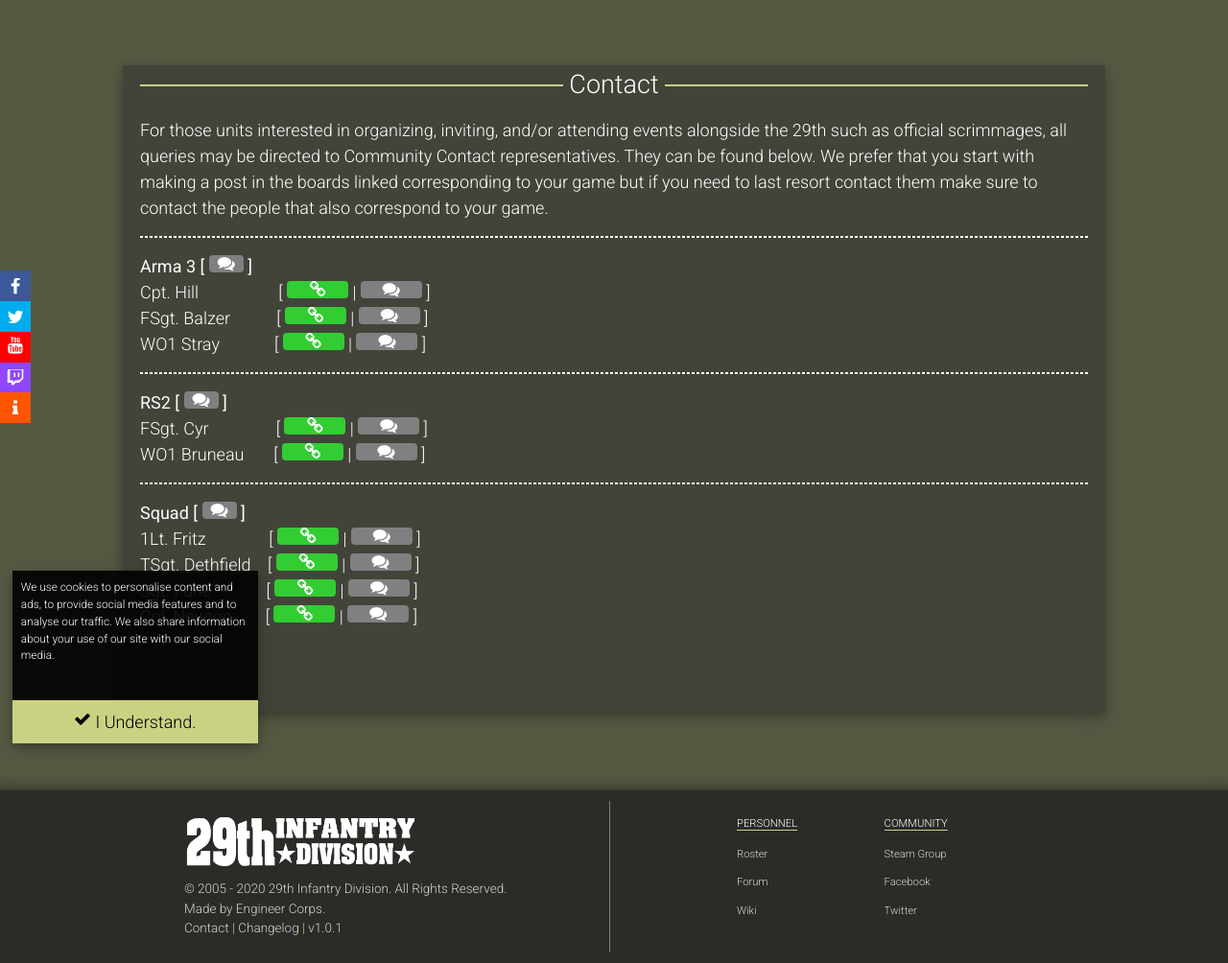
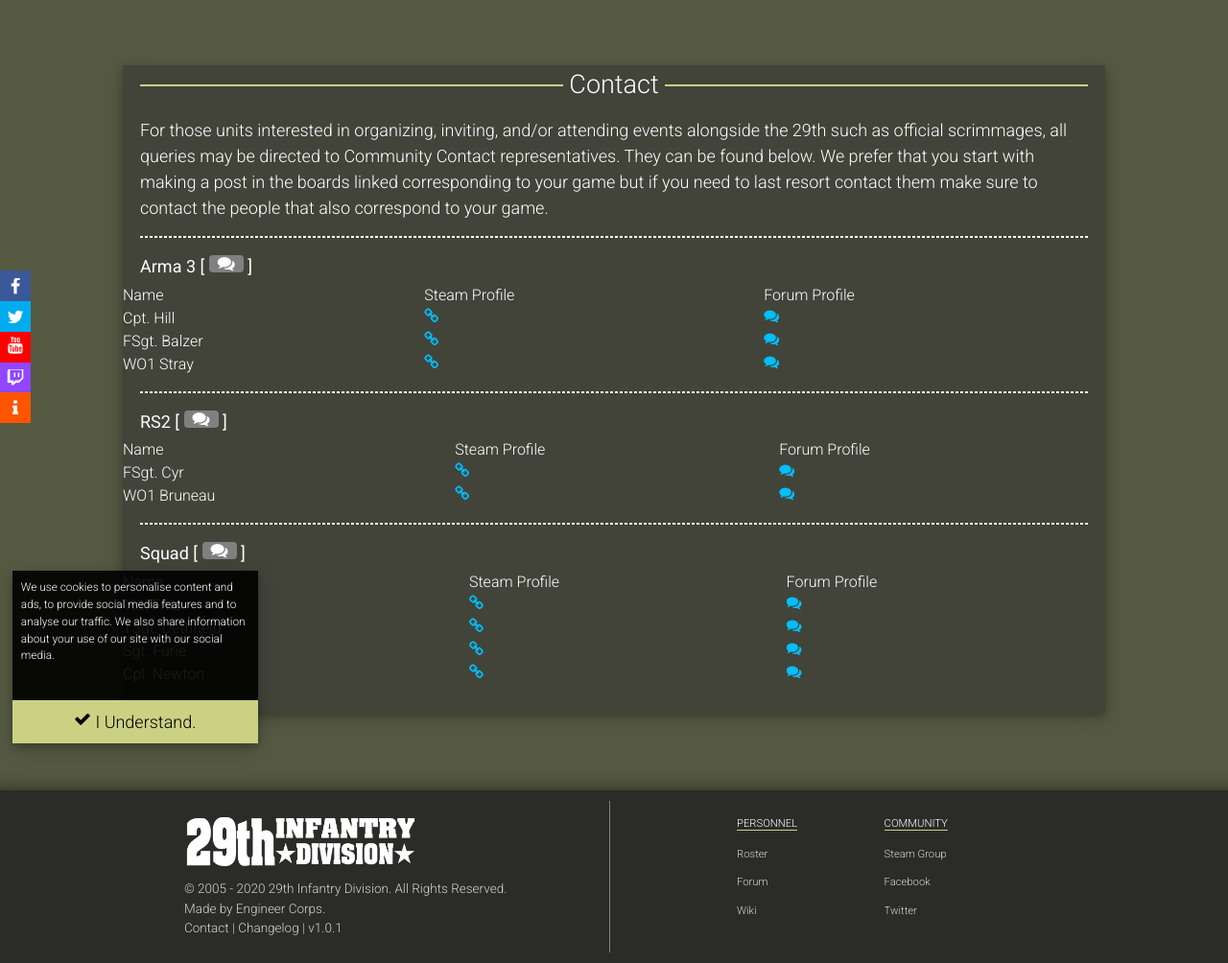
Before and after one commit to Xegion/29th.github.io, a Jekyll site: the page built from contact.html, in a window 1280 px wide, cut to the strip 112-1116 px from the top of the page. Shown: the whole strip at 96% size. Built offline with Jekyll 4.4.1, drawn with Linux system fonts in a browser that asks for light colours.

Commit message:
Add files via upload

```diff
--- a/contact.html
+++ b/contact.html
@@ -15,29 +15,76 @@ title: Contact
 		MSgt. Conrad&nbsp;&nbsp;&nbsp;&nbsp;&nbsp;&nbsp;&nbsp;&nbsp;&nbsp;<a href="https://steamcommunity.com/id/VulgarPlatypus/" target="_blank"><span class="fa fa-link steam-contact" title="Steam"></span></a> | <a href="https://forums.29th.org/profile/44/MSgt.%20Conrad" target="_blank"><span class="fa fa-comments profile-contact" title="Profile"></span></a>-->
 		<hr id="about_rules_divider_two">
 		<p class="cl-text-other">
-			<b>Arma 3 [ <a href="https://forums.29th.org/categories/%5Bpublic-relations%5D-arma-3" target="_blank"><span class="fa fa-comments board-contact" title="Board"></span></a> ]</b>
-			<br>
-			Cpt. Hill&nbsp;&nbsp;&nbsp;&nbsp;&nbsp;&nbsp;&nbsp;&nbsp;&nbsp;&nbsp;&nbsp;&nbsp;&nbsp;&nbsp;&nbsp;&nbsp;&nbsp;&nbsp;&nbsp;[ <a href="https://steamcommunity.com/id/rellikplug/" target="_blank"><span class="fa fa-link steam-contact" title="Steam"></span></a> | <a href="https://forums.29th.org/profile/19/Cpt.%20Hill" target="_blank"><span class="fa fa-comments profile-contact" title="Profile"></span></a> ]
-			<br>
-			FSgt. Balzer&nbsp;&nbsp;&nbsp;&nbsp;&nbsp;&nbsp;&nbsp;&nbsp;&nbsp;&nbsp;&nbsp;[ <a href="https://steamcommunity.com/profiles/76561197973258018" target="_blank"><span class="fa fa-link steam-contact" title="Steam"></span></a> | <a href="https://forums.29th.org/profile/22/FSgt.%20Balzer" target="_blank"><span class="fa fa-comments profile-contact" title="Profile"></span></a> ]
-			<br>
-			WO1 Stray&nbsp;&nbsp;&nbsp;&nbsp;&nbsp;&nbsp;&nbsp;&nbsp;&nbsp;&nbsp;&nbsp;&nbsp;&nbsp;[ <a href="https://steamcommunity.com/id/lordretro/" target="_blank"><span class="fa fa-link steam-contact" title="Steam"></span></a> | <a href="https://forums.29th.org/profile/4345/WO1%20Stray" target="_blank"><span class="fa fa-comments profile-contact" title="Profile"></span></a> ]</p>
+		<b>Arma 3 [ <a href="https://forums.29th.org/categories/%5Bpublic-relations%5D-arma-3" target="_blank"><span class="fa fa-comments board-contact" title="Board"></span></a> ]</b></p>
+		<table style="width:100%">
+			<tr>
+				<th>Name</th>
+				<th>Steam Profile</th>
+				<th>Forum Profile</th>
+			</tr>
+			<tr>
+				<th>Cpt. Hill</th>
+				<th><a href="https://steamcommunity.com/id/rellikplug/" target="_blank"><span class="fa fa-link"></span></a></th>
+				<th><a href="https://forums.29th.org/profile/19/Cpt.%20Hill" target="_blank"><span class="fa fa-comments"></a></th>
+			</tr>
+			<tr>
+				<th>FSgt. Balzer</th>
+				<th><a href="https://steamcommunity.com/profiles/76561197973258018" target="_blank"><span class="fa fa-link"></a></th>
+				<th><a href="https://forums.29th.org/profile/22/FSgt.%20Balzer" target="_blank"><span class="fa fa-comments"></a></th>
+			</tr>
+			<tr>
+				<th>WO1 Stray</th>
+				<th><a href="https://steamcommunity.com/id/lordretro/" target="_blank"><span class="fa fa-link"></a></th>
+				<th><a href="https://forums.29th.org/profile/4345/WO1%20Stray" target="_blank"><span class="fa fa-comments"></a></th>
+			</tr>
+		</table>
 		<hr id="about_rules_divider_two">
-			<p class="cl-text-other"><b>RS2 [ <a href="https://forums.29th.org/categories/%5Bpublic-relations%5D-rising-storm-2%3A-vietnam" target="_blank"><span class="fa fa-comments board-contact" title="Board"></span></a> ]</b>
-			<br>
-			FSgt. Cyr&nbsp;&nbsp;&nbsp;&nbsp;&nbsp;&nbsp;&nbsp;&nbsp;&nbsp;&nbsp;&nbsp;&nbsp;&nbsp;&nbsp;&nbsp;&nbsp;[ <a href="https://steamcommunity.com/id/yopuii/" target="_blank"><span class="fa fa-link steam-contact" title="Steam"></span></a> | <a href="https://forums.29th.org/profile/14/FSgt.%20Cyr" target="_blank"><span class="fa fa-comments profile-contact" title="Profile"></span></a> ]
-			<br>
-			WO1 Bruneau&nbsp;&nbsp;&nbsp;&nbsp;&nbsp;&nbsp;&nbsp;[ <a href="https://steamcommunity.com/id/Bruneau/" target="_blank"><span class="fa fa-link steam-contact" title="Steam"></span></a> | <a href="https://forums.29th.org/profile/4064/WO1%20Bruneau" target="_blank"><span class="fa fa-comments profile-contact" title="Profile"></span></a> ]</p>
+		<p class="cl-text-other"><b>RS2 [ <a href="https://forums.29th.org/categories/%5Bpublic-relations%5D-rising-storm-2%3A-vietnam" target="_blank"><span class="fa fa-comments board-contact" title="Board"></span></a> ]</b></p>
+		<table style="width:100%">
+			<tr>
+				<th>Name</th>
+				<th>Steam Profile</th>
+				<th>Forum Profile</th>
+			</tr>
+			<tr>
+				<th>FSgt. Cyr</th>
+				<th><a href="https://steamcommunity.com/id/yopuii/" target="_blank"><span class="fa fa-link"></span></a></th>
+				<th><a href="https://forums.29th.org/profile/14/FSgt.%20Cyr" target="_blank"><span class="fa fa-comments"></a></th>
+			</tr>
+			<tr>
+				<th>WO1 Bruneau</th>
+				<th><a href="https://steamcommunity.com/id/Bruneau/" target="_blank"><span class="fa fa-link"></a></th>
+				<th><a href="https://forums.29th.org/profile/4064/WO1%20Bruneau" target="_blank"><span class="fa fa-comments"></a></th>
+			</tr>
+		</table>
 		<hr id="about_rules_divider_two">
-			<p class="cl-text-other"><b>Squad [ <a href="https://forums.29th.org/categories/%5Bpublic-relations%5D-squad" target="_blank"><span class="fa fa-comments board-contact" title="Board"></span></a> ]</b>
-			<br>
-			1Lt. Fritz&nbsp;&nbsp;&nbsp;&nbsp;&nbsp;&nbsp;&nbsp;&nbsp;&nbsp;&nbsp;&nbsp;&nbsp;&nbsp;&nbsp;&nbsp;[ <a href="https://steamcommunity.com/id/1740AlteFritz1786/" target="_blank"><span class="fa fa-link steam-contact" title="Steam"></span></a> | <a href="https://forums.29th.org/profile/53/1Lt.%20Fritz" target="_blank"><span class="fa fa-comments profile-contact" title="Profile"></span></a> ]
-			<br>
-			TSgt. Dethfield&nbsp;&nbsp;&nbsp;&nbsp;[ <a href="https://steamcommunity.com/profiles/76561197978369091" target="_blank"><span class="fa fa-link steam-contact" title="Steam"></span></a> | <a href="https://forums.29th.org/profile/3585/TSgt.%20Dethfield" target="_blank"><span class="fa fa-comments profile-contact" title="Profile"></span></a> ]
-			<br>
-			Sgt. Furie&nbsp;&nbsp;&nbsp;&nbsp;&nbsp;&nbsp;&nbsp;&nbsp;&nbsp;&nbsp;&nbsp;&nbsp;&nbsp;[ <a href="https://steamcommunity.com/id/Rushonfire/" target="_blank"><span class="fa fa-link steam-contact" title="Steam"></span></a> | <a href="https://forums.29th.org/profile/13826/Sgt.%20Furie" target="_blank"><span class="fa fa-comments profile-contact" title="Profile"></span></a> ]
-			<br>
-			Cpl. Newton&nbsp;&nbsp;&nbsp;&nbsp;&nbsp;&nbsp;&nbsp;&nbsp;[ <a href="https://steamcommunity.com/profiles/76561198033420997" target="_blank"><span class="fa fa-link steam-contact" title="Steam"></span></a> | <a href="https://forums.29th.org/profile/16303/Cpl.%20Newton" target="_blank"><span class="fa fa-comments profile-contact" title="Profile"></span></a> ]</p>
-		</p>
+		<p class="cl-text-other"><b>Squad [ <a href="https://forums.29th.org/categories/%5Bpublic-relations%5D-squad" target="_blank"><span class="fa fa-comments board-contact" title="Board"></span></a> ]</b></p>
+		<table style="width:100%">
+			<tr>
+				<th>Name</th>
+				<th>Steam Profile</th>
+				<th>Forum Profile</th>
+			</tr>
+			<tr>
+				<th>1Lt. Fritz </th>
+				<th><a href="https://steamcommunity.com/id/1740AlteFritz1786/" target="_blank"><span class="fa fa-link"></span></a></th>
+				<th><a href="https://forums.29th.org/profile/53/1Lt.%20Fritz" target="_blank"><span class="fa fa-comments"></a></th>
+			</tr>
+			<tr>
+				<th>TSgt. Dethfield</th>
+				<th><a href="hhttps://steamcommunity.com/profiles/76561197978369091" target="_blank"><span class="fa fa-link"></a></th>
+				<th><a href="https://forums.29th.org/profile/3585/TSgt.%20Dethfield" target="_blank"><span class="fa fa-comments"></a></th>
+			</tr>
+			<tr>
+				<th>Sgt. Furie</th>
+				<th><a href="https://steamcommunity.com/id/Rushonfire/" target="_blank"><span class="fa fa-link"></a></th>
+				<th><a href="https://forums.29th.org/profile/13826/Sgt.%20Furie" target="_blank"><span class="fa fa-comments"></a></th>
+			</tr>
+			<tr>
+				<th>Cpl. Newton</th>
+				<th><a href="https://steamcommunity.com/profiles/76561198033420997" target="_blank"><span class="fa fa-link"></a></th>
+				<th><a href="https://forums.29th.org/profile/16303/Cpl.%20Newton" target="_blank"><span class="fa fa-comments"></a></th>
+			</tr>
+		</table>
 	</div>
 </div>
```
Lines whose indentation alone changed are shown as unchanged.
